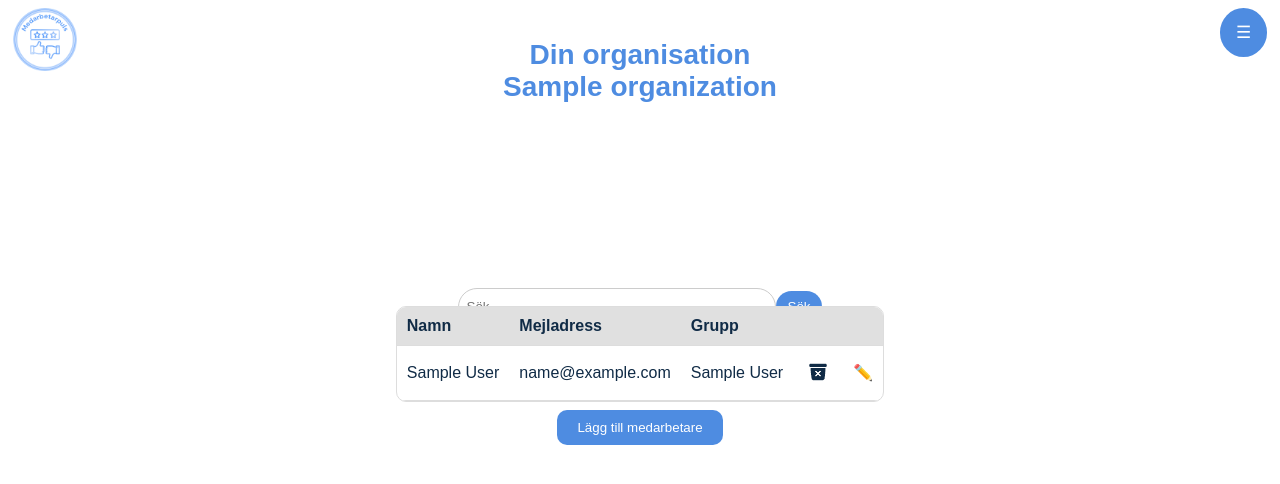
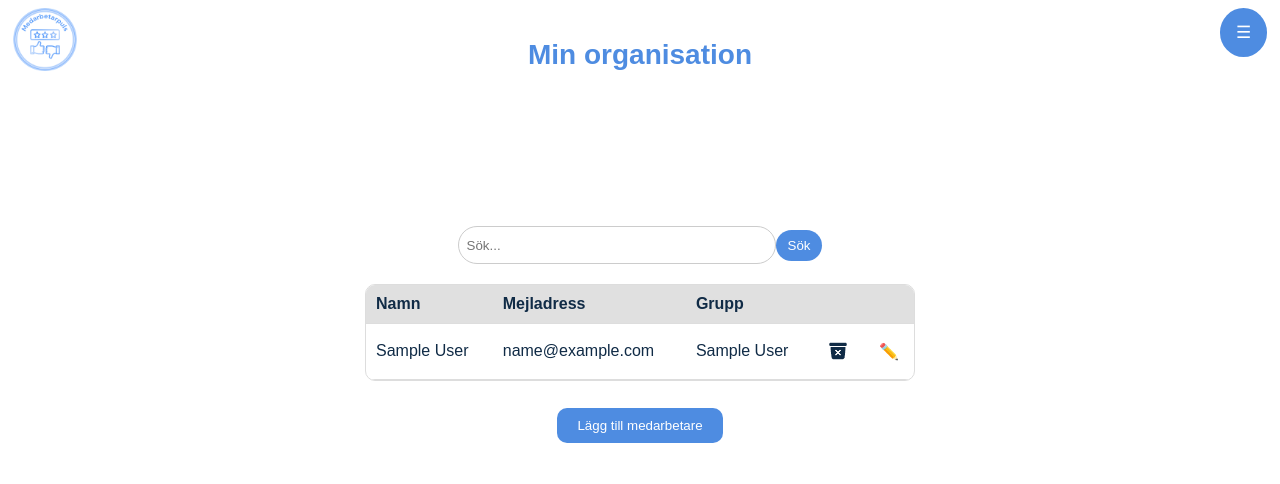
Before and after one commit to EspiroFares/Medarbetarpuls, a Django app: page /my-org/ in a window 1280 px wide. Shown: the top 484 px of the page. Run offline with Django 5.2, Linux system fonts and the light colour scheme; a user stored in the database is signed in; tables that the repository leaves empty hold one stand-in row (values such as "Sample post"); parts of the project's set-up code (start-up, migrations or seed data) failed here and were passed over; some libraries are stand-ins or nearby versions.

Commit message:
Fix css for my_org

```diff
--- a/Medarbetarpuls/medarbetarapp/static/css/layout.css
+++ b/Medarbetarpuls/medarbetarapp/static/css/layout.css
@@ -53,9 +53,26 @@
     width: 100%;
     max-width: 550px;
     padding: 30px;
+    flex-direction: column;
     border-radius: 10px;
     text-align: center;
     margin-top: 100px;
+}
+
+.my-org-container {
+    background-color: var(--white);
+    /* white; */
+    width: 100%;
+    max-width: 550px;
+    padding: 30px;
+    flex-direction: column;
+    border-radius: 10px;
+    text-align: center;
+    margin-top: 10px;
+}
+
+.my-org-container .search-container {
+    margin-bottom: 10px;
 }
 
 .login-container {
@@ -67,7 +84,6 @@
     padding: 20px;
     border-radius: 10px;
 }
-
 
 .title-background {
     display: flex;
@@ -102,8 +118,8 @@
 .grid-item {
     position: relative;
     width: calc((100% / 3) - 40px);
-    min-width: 220px;
-    max-width: 300px;
+    min-height: 220px;
+    max-height: 300px;
     aspect-ratio: 1 / 1;
     background-color: white;
     border: 1px solid #ddd;
@@ -287,6 +303,7 @@
 }
 
 .table-container {
+    display: flex;
     max-width: 600px;
     margin: 0 auto;
     border-radius: 10px;
@@ -311,9 +328,9 @@
 
 .topbar {
     display: flex;
+    justify-content: center;
     height: 100px;
     z-index: 2;
-    justify-content: space-between;
 }
 
 .sidepanel {
--- a/Medarbetarpuls/medarbetarapp/templates/add_employee.html
+++ b/Medarbetarpuls/medarbetarapp/templates/add_employee.html
@@ -10,7 +10,7 @@
 
   </head>
   <body>
-    <div class="main-container">
+    <div class="create-container">
       {% include "topbar.html" with pagetitle=pagetitle %}
       <button
         class="image-button"
--- a/Medarbetarpuls/medarbetarapp/templates/authentication_acc.html
+++ b/Medarbetarpuls/medarbetarapp/templates/authentication_acc.html
@@ -11,7 +11,7 @@
   </head>
   <body>
     <!-- To test this, switch to authentication_acc.html in views.py -->
-    <div class="main-container">
+    <div class="create-container">
       <h1>Skapa ditt nya konto</h1>
       <h2>En kod har skickats till din mejladress</h2>
       <!-- This form sends the input data to the server using a POST request -->
--- a/Medarbetarpuls/medarbetarapp/templates/authentication_org.html
+++ b/Medarbetarpuls/medarbetarapp/templates/authentication_org.html
@@ -11,7 +11,7 @@
   </head>
   <body>
     <!-- To test this, switch to authentication_org.html in views.py -->
-    <div class="main-container">
+    <div class="create-container">
       <h1>Skapa din nya organisation</h1>
       <h2>En kod har skickats till din mejladress</h2>
       <!-- This form sends the input data to the server using a POST request -->
--- a/Medarbetarpuls/medarbetarapp/templates/my_org.html
+++ b/Medarbetarpuls/medarbetarapp/templates/my_org.html
@@ -11,9 +11,11 @@
   </head>
   <body>
     <div class="main-container">
-      {% include "topbar.html" with pagetitle=pagetitle %}
+      {% include "topbar.html" with pagetitle="Min organisation" %}
+      <div class="my-org-container">
         <h1>{{ organization.name }}</h1>
 
+        <div class="search-container">
         <!-- Form för att trigga sökning via HTMX -->
           <form
             id="searchForm"
@@ -31,7 +33,7 @@
             />
             <button type="submit">Sök</button>
           </form>
-
+        </div>
         <!-- Employee table -->
         <div class="table-container">
           <table>
@@ -117,6 +119,7 @@
           <button class="button">Lägg till medarbetare</button>
         </a>
       </div>
+    </div>
     <!-- Edit user Popup -->
     <div id="edit-user-popup" class="popup-overlay" style="display: none">
       <div id="content" class="popup-content messages">
--- a/Medarbetarpuls/medarbetarapp/templates/start_admin.html
+++ b/Medarbetarpuls/medarbetarapp/templates/start_admin.html
@@ -10,7 +10,7 @@
   </head>
   <body>
     <div class="main-container">
-    {% include "topbar.html" with pagetitle=pagetitle %}
+      {% include "topbar.html" with pagetitle=pagetitle %}
       <div class="grid-container">
         <a href="{% url 'my_org' %}" class="grid-item pink">
           <div class="icon">👥</div>
```
Lines whose indentation alone changed are shown as unchanged.
